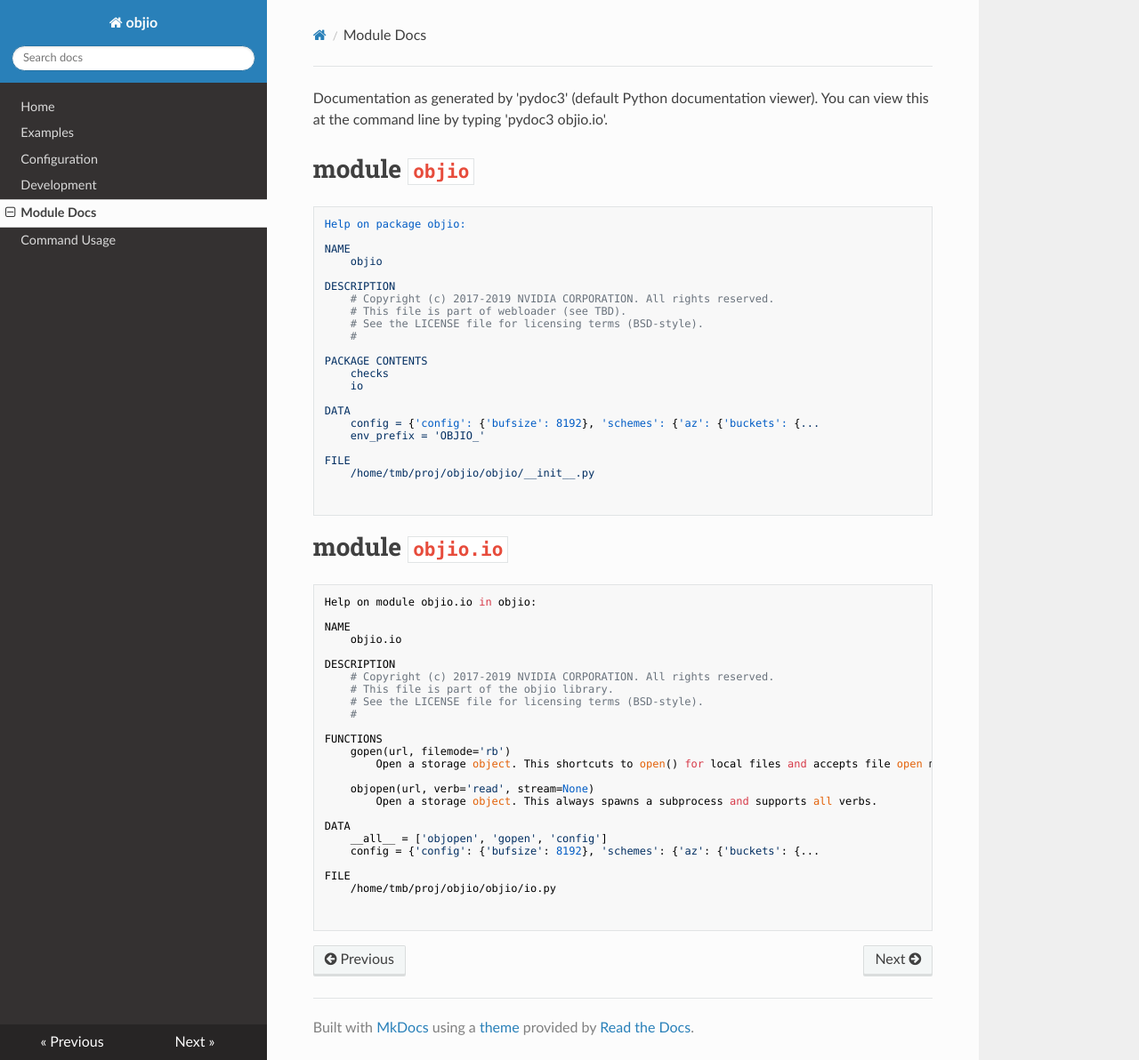
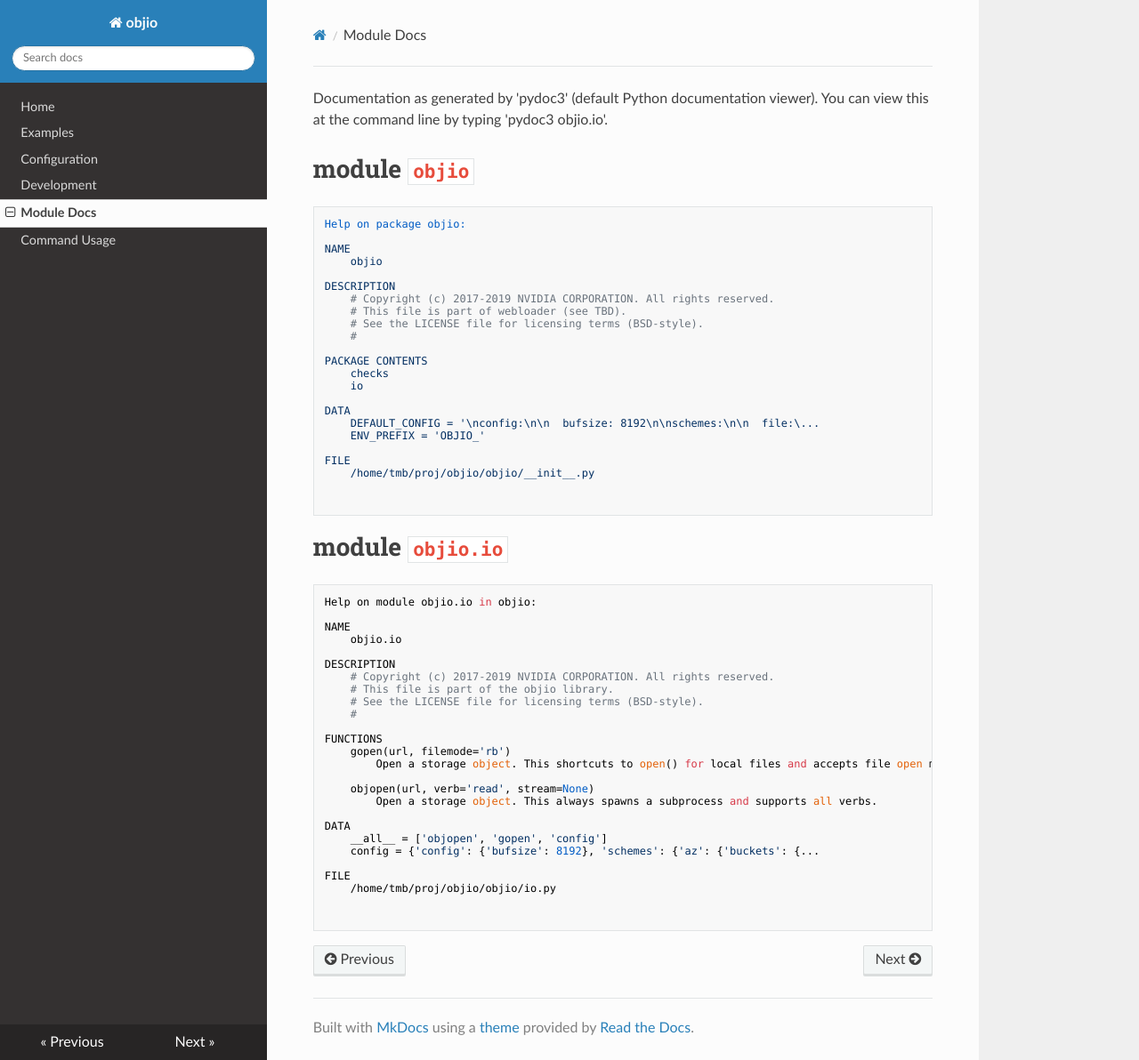
Before and after one commit to tmbdev/objectio, an MkDocs documentation site: the page built from docs/pydoc.md, in a window 1280 px wide and 1192 px high. Shown: the whole window at 89% size. Built offline with MkDocs 1.6.1, drawn with Linux system fonts in a browser that asks for light colours; nearby versions of some CDN libraries.

Commit message:
documentation update

```diff
--- a/docs/pydoc.md
+++ b/docs/pydoc.md
@@ -20,8 +20,8 @@
     io
 
 DATA
-    config = {'config': {'bufsize': 8192}, 'schemes': {'az': {'buckets': {...
-    env_prefix = 'OBJIO_'
+    DEFAULT_CONFIG = '\nconfig:\n\n  bufsize: 8192\n\nschemes:\n\n  file:\...
+    ENV_PREFIX = 'OBJIO_'
 
 FILE
     /home/tmb/proj/objio/objio/__init__.py
```
Also changed, not shown: README.md (+1 -0 lines).
